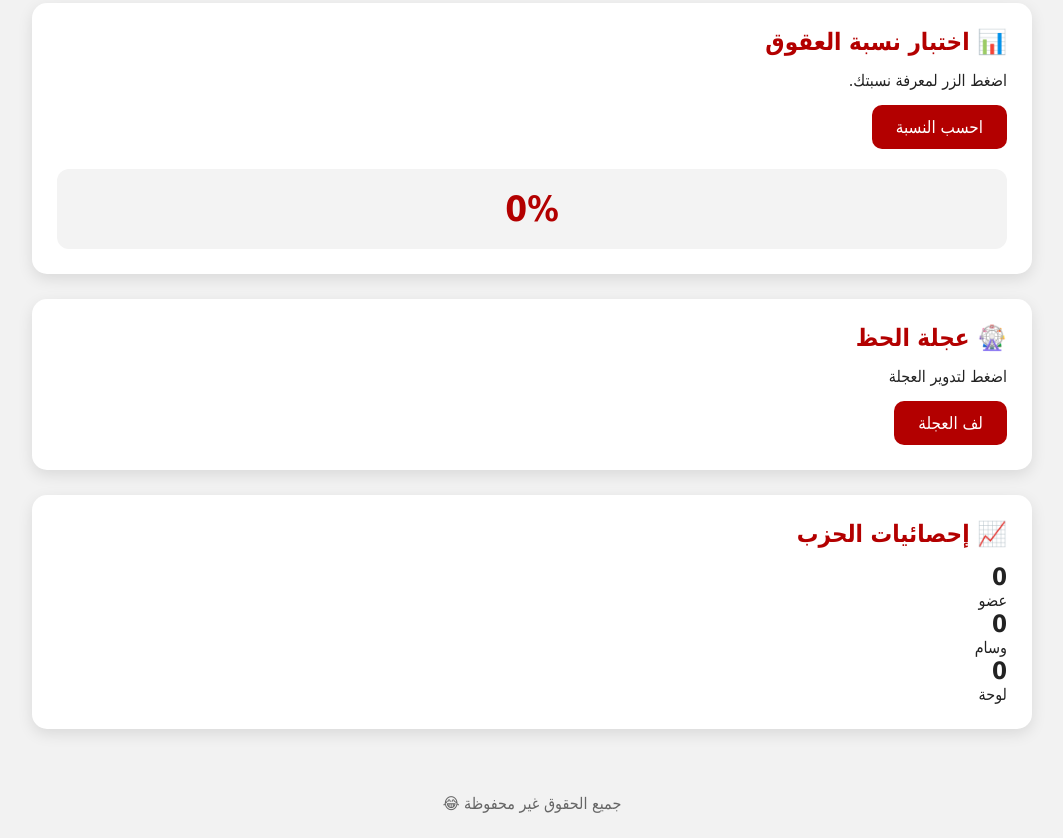
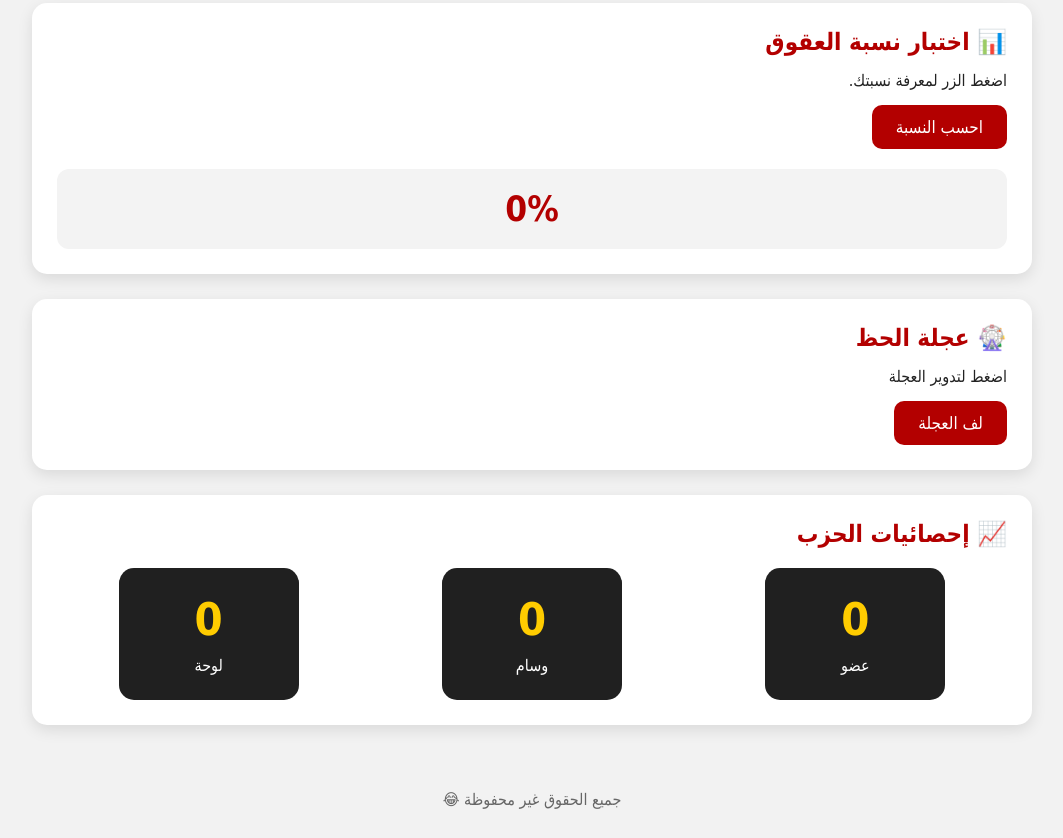
Before and after one commit to mohamed7jgd/3a8, a plain HTML site: page index.html in a window 1280 px wide. Shown: the part 2215-3053 px from the top of the page, without its empty margins (108-1171 px from the left). Drawn offline with Linux system fonts and the light colour scheme.

Commit message:
Update style.css

```diff
--- a/style.css
+++ b/style.css
@@ -233,3 +233,50 @@ font-size:20px;
 padding:15px 40px;
 
 }
+.stats{
+
+display:flex;
+
+justify-content:space-around;
+
+gap:20px;
+
+margin-top:20px;
+
+flex-wrap:wrap;
+
+}
+
+.stat{
+
+background:#202020;
+
+color:white;
+
+padding:25px;
+
+border-radius:15px;
+
+width:180px;
+
+text-align:center;
+
+transition:.3s;
+
+}
+
+.stat:hover{
+
+transform:scale(1.05);
+
+}
+
+.stat h1{
+
+font-size:45px;
+
+color:#ffcc00;
+
+margin-bottom:10px;
+
+}
```
